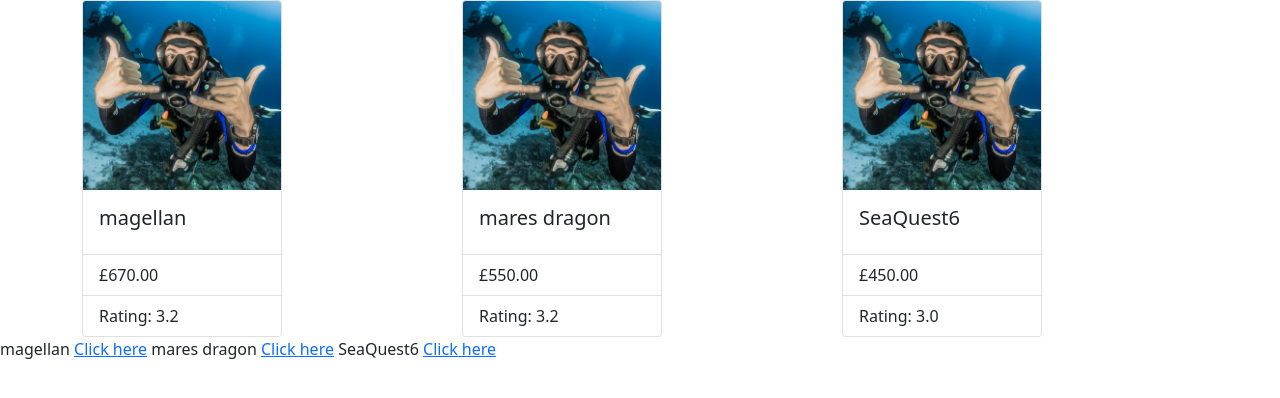
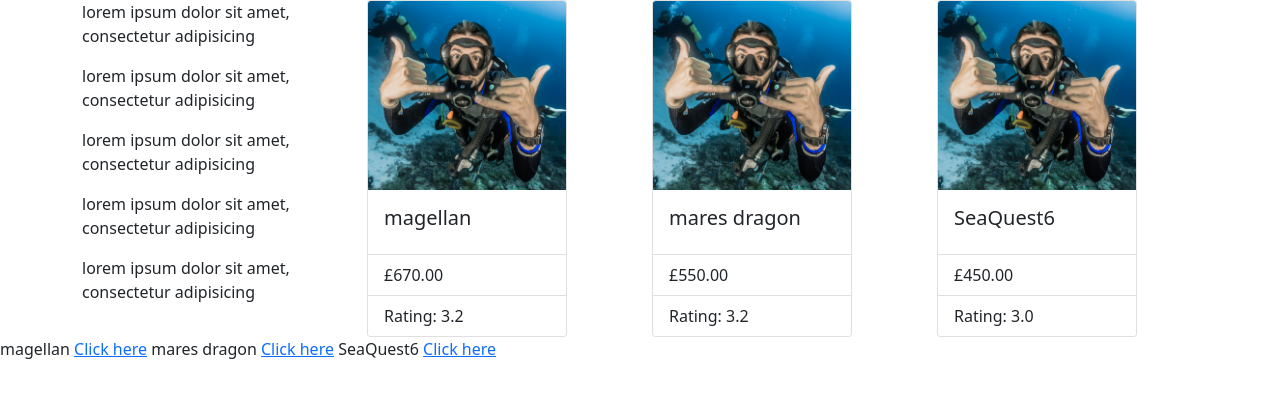
Before and after one commit to dannymagnus/CI_MS5_Ecomm, a Django app: page /products/ in a window 1280 px wide. Shown: the part 68-466 px from the top of the page. Run offline with Django 3.2, Linux system fonts and the light colour scheme; data comes from the database, SQL or seed files in the repository; some libraries are stand-ins or nearby versions.

Commit message:
update product list layout

```diff
--- a/products/templates/products/product_list.html
+++ b/products/templates/products/product_list.html
@@ -4,11 +4,21 @@
 
 <div class="container">
     <div class="row">
+        <div class="d-none d-lg-block col-lg-3">
+            <p>lorem ipsum dolor sit amet, consectetur adipisicing</p>
+            <p>lorem ipsum dolor sit amet, consectetur adipisicing</p>
+            <p>lorem ipsum dolor sit amet, consectetur adipisicing</p>
+            <p>lorem ipsum dolor sit amet, consectetur adipisicing</p>
+            <p>lorem ipsum dolor sit amet, consectetur adipisicing</p>
+        </div>
+        <div class="col">
+            <div class="row">
                 {% for product in object_list %}
                 <div class="col-sm product-list">
-                <div class="card product-list mx-auto ms-md-0" style = "width:320px;">
-                    <a href="{% url 'product_detail' product.slug %}"><img class="card-img-top" src="{% static 'img/garbage-home-triple.webp' %}" alt="Card image cap""></a>
-                    <div class="card-body">
+                    <div class="card product-list mx-auto ms-md-0" style="width:320px;">
+                        <a href="{% url 'product_detail' product.slug %}"><img class="card-img-top"
+                                src="{% static 'img/garbage-home-triple.webp' %}" alt="Card image cap""></a>
+                        <div class=" card-body">
                             <h5 class="card-title">{{product.name}}</h5>
                         </div>
                     <ul class="list-group list-group-flush">
@@ -18,6 +28,8 @@
                     </div>
                 </div>
                 {% endfor %}
+            </div>
+        </div>
     </div>
 </div>
 {% for product in object_list %}
```
Lines whose indentation alone changed are shown as unchanged.
